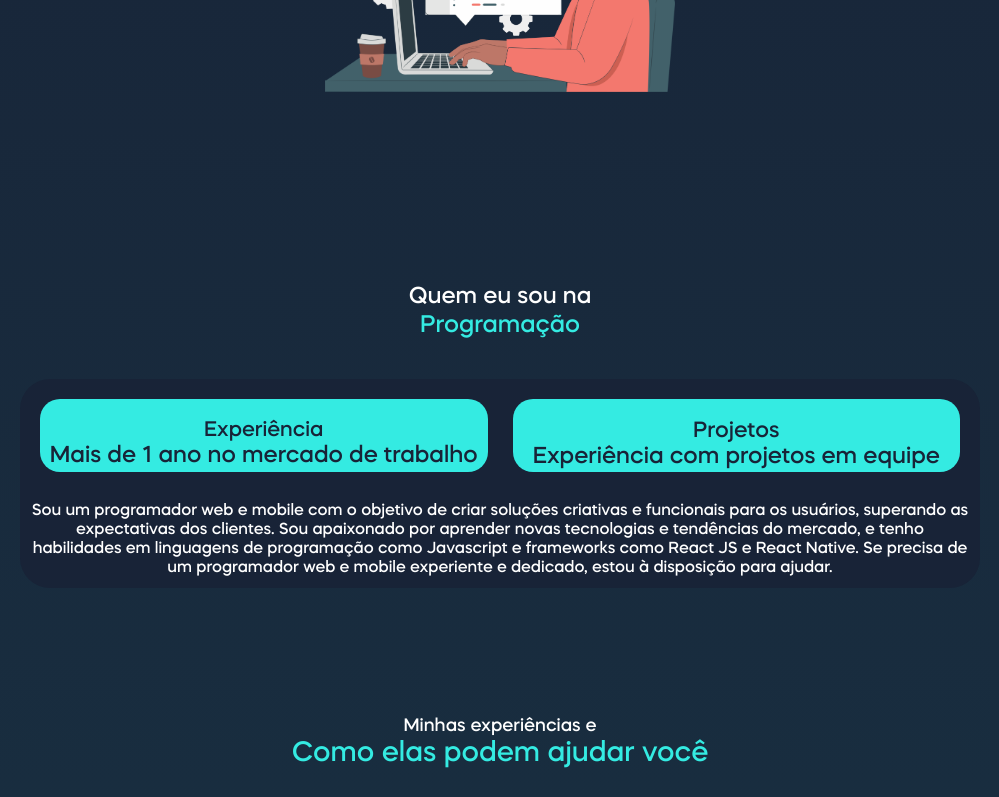
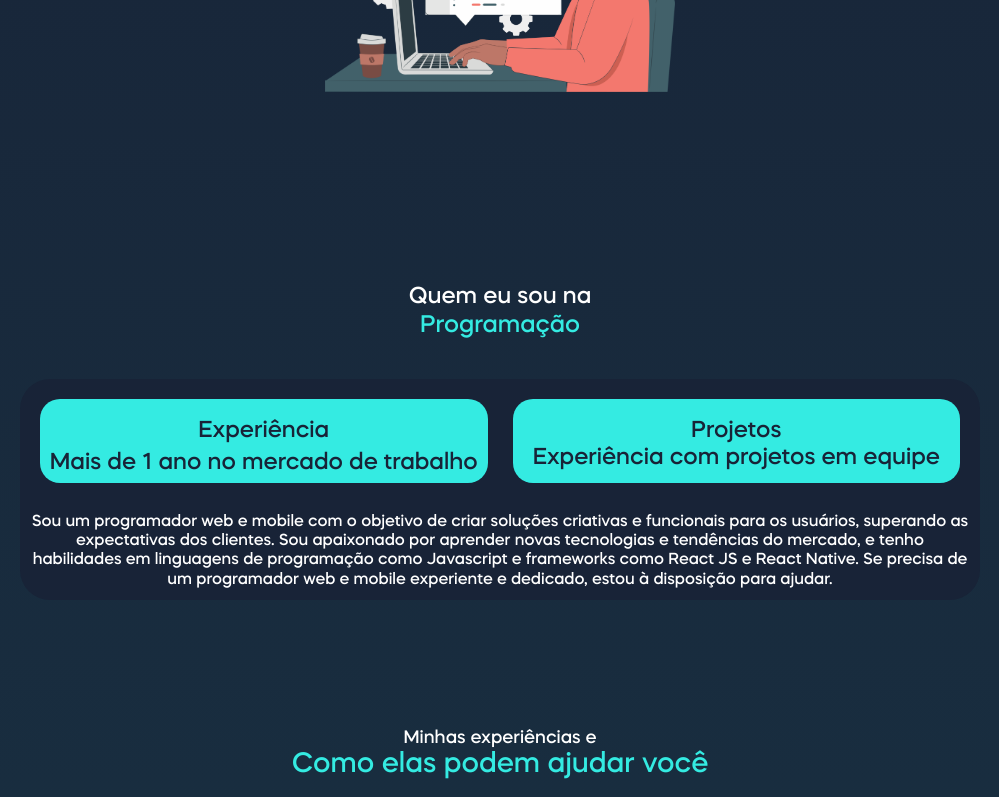
Before and after one commit to Devkelwin/portifolio, a Next.js app: page / in a window 1280 px wide. Shown: the part 521-1318 px from the top of the page, without its empty margins (140-1139 px from the left). Built offline with nearby package versions, Linux system fonts and the light colour scheme.

Commit message:
double commit

```diff
--- a/src/components/section1.tsx
+++ b/src/components/section1.tsx
@@ -4,18 +4,18 @@ export default function Section1() {
 
   return (
 
-    <div style={{background: "#182337",minHeight: '100%', width:'75%', borderRadius:30,marginTop: '3%' }}>
+    <div style={{background: "#182337", width:'75%', borderRadius:30,marginTop: '3%' }}>
 
         <header>
               <section style={{display: 'flex',justifyContent: 'center',padding:20}}>
 
-                <section style={{minHeight: '40%',width: '90%',backgroundColor: '#34ebe2',borderRadius:20,marginRight:25,paddingTop: '2%'}} >
-                    <h1 style={{color: '#182337',fontFamily: 'Mazzard',fontSize:21}}>Experiência</h1>
-                    <h2 style={{color: '#182337',fontFamily: 'Mazzard'}} >Mais de 1 ano no mercado de trabalho</h2>
+                <section style={{width: '90%',backgroundColor: '#34ebe2',borderRadius:20,marginRight:25,paddingTop: '2%'}} >
+                    <h1 style={{color: '#182337',fontFamily: 'Mazzard'}}>Experiência</h1>
+                    <h2 style={{color: '#182337',fontFamily: 'Mazzard',paddingBottom:10,padding:5}} >Mais de 1 ano no mercado de trabalho</h2>
                 </section>
                 <section style={{minHeight: '40%',width: '90%',backgroundColor: '#34ebe2',borderRadius: 20,paddingTop: '2%'}} >
-                <h1 style={{color: '#182337',fontFamily: 'Mazzard',fontSize:22}}>Projetos</h1>
-                    <h2 style={{color: '#182337',fontFamily: 'Mazzard'}} >Experiência com projetos em equipe</h2>
+                <h1 style={{color: '#182337',fontFamily: 'Mazzard'}}>Projetos</h1>
+                    <h2 style={{color: '#182337',fontFamily: 'Mazzard',paddingBottom:10}} >Experiência com projetos em equipe</h2>
                 </section>
           </section>
 
```
